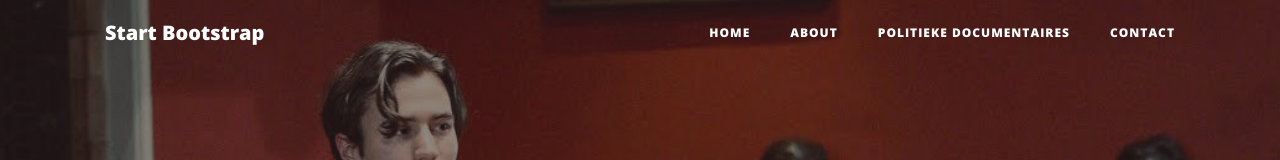
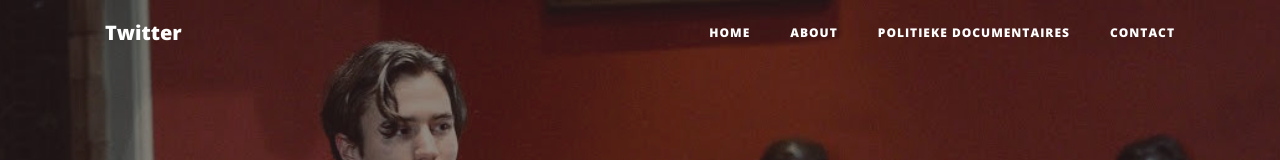
Before and after one commit to simonvanteutem/scribblings, a website: page post.html in a window 1280 px wide. Shown: the top 160 px of the page. Drawn offline with nearby package versions, Linux system fonts and the light colour scheme.

Commit message:
Add files via upload

```diff
--- a/post.html
+++ b/post.html
@@ -28,7 +28,7 @@
   <!-- Navigation -->
   <nav class="navbar navbar-expand-lg navbar-light fixed-top" id="mainNav">
     <div class="container">
-      <a class="navbar-brand" href="index.html">Start Bootstrap</a>
+      <a class="navbar-brand" href="https://twitter.com/S_VanTeutem">Twitter</a>
       <button class="navbar-toggler navbar-toggler-right" type="button" data-toggle="collapse" data-target="#navbarResponsive" aria-controls="navbarResponsive" aria-expanded="false" aria-label="Toggle navigation">
         Menu
         <i class="fas fa-bars"></i>
```
